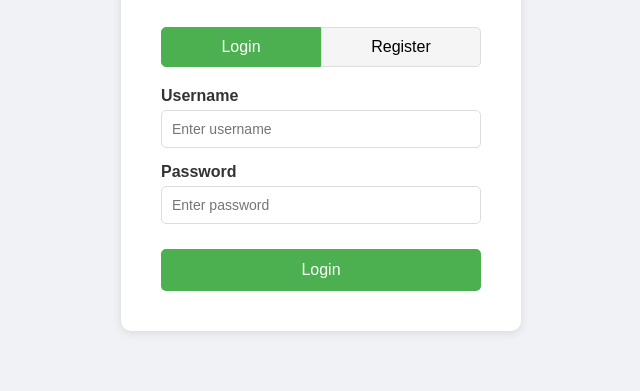
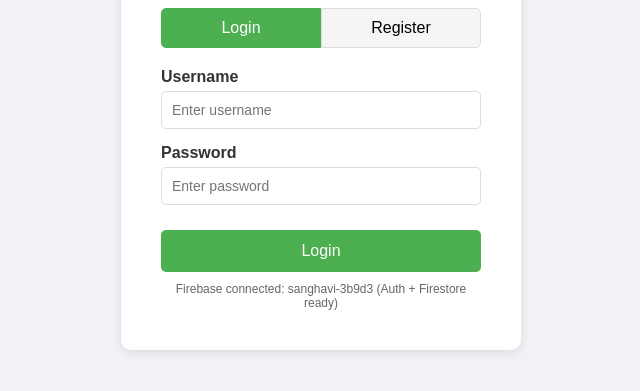
Before and after one commit to sanghavineha15-bit/Sanghavi_Mart, a plain HTML site: page config/login.html in a window 1280 px wide. Shown: the part 289-680 px from the top of the page, without its empty margins (319-959 px from the left). Drawn offline with Linux system fonts and the light colour scheme.

Commit message:
Add Firebase web SDK to frontend, protect service-account JSON

```diff
--- a/config/login.html
+++ b/config/login.html
@@ -71,7 +71,37 @@
 
         <div id="message" class="message"></div>
         <div id="tokenBox" class="token-box"></div>
+        <div id="firebaseStatus" style="margin-top:10px;font-size:12px;color:#666;text-align:center;">Firebase: initializing…</div>
     </div>
+
+    <!-- Firebase Web SDK (client config is public; service-account JSON stays server-side only) -->
+    <script type="module">
+        import { initializeApp } from "https://www.gstatic.com/firebasejs/10.12.2/firebase-app.js";
+        import { getAnalytics } from "https://www.gstatic.com/firebasejs/10.12.2/firebase-analytics.js";
+        import { getAuth } from "https://www.gstatic.com/firebasejs/10.12.2/firebase-auth.js";
+        import { getFirestore } from "https://www.gstatic.com/firebasejs/10.12.2/firebase-firestore.js";
+
+        const firebaseConfig = {
+            apiKey: "AIzaSyBo73EX4oL0ViPc5jJkvef83BONMjkaAwI",
+            authDomain: "sanghavi-3b9d3.firebaseapp.com",
+            projectId: "sanghavi-3b9d3",
+            storageBucket: "sanghavi-3b9d3.firebasestorage.app",
+            messagingSenderId: "125518489800",
+            appId: "1:125518489800:web:6baeb7f9cfec69ba361dfd",
+            measurementId: "G-YY4C4Y73QW"
+        };
+
+        try {
+            const app = initializeApp(firebaseConfig);
+            try { getAnalytics(app); } catch (e) { /* analytics needs https, ignore locally */ }
+            window.firebaseApp = app;
+            window.firebaseAuth = getAuth(app);
+            window.firebaseDb = getFirestore(app);
+            document.getElementById('firebaseStatus').textContent = 'Firebase connected: ' + firebaseConfig.projectId + ' (Auth + Firestore ready)';
+        } catch (e) {
+            document.getElementById('firebaseStatus').textContent = 'Firebase init failed: ' + e.message;
+        }
+    </script>
 
     <script>
         // API base: empty = same-origin (works locally via Drogon + on Vercel via /api proxy rewrite).
```
Also changed, not shown: index.html (+30 -0 lines), 2 other files.
